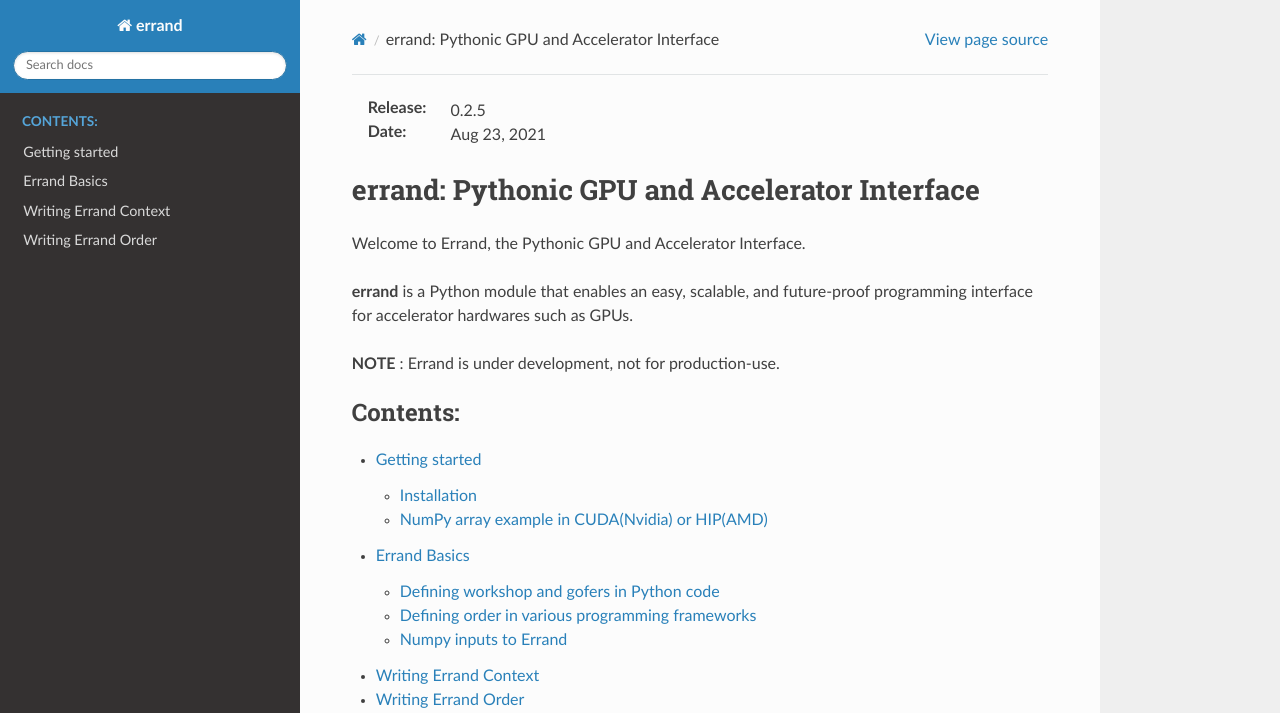
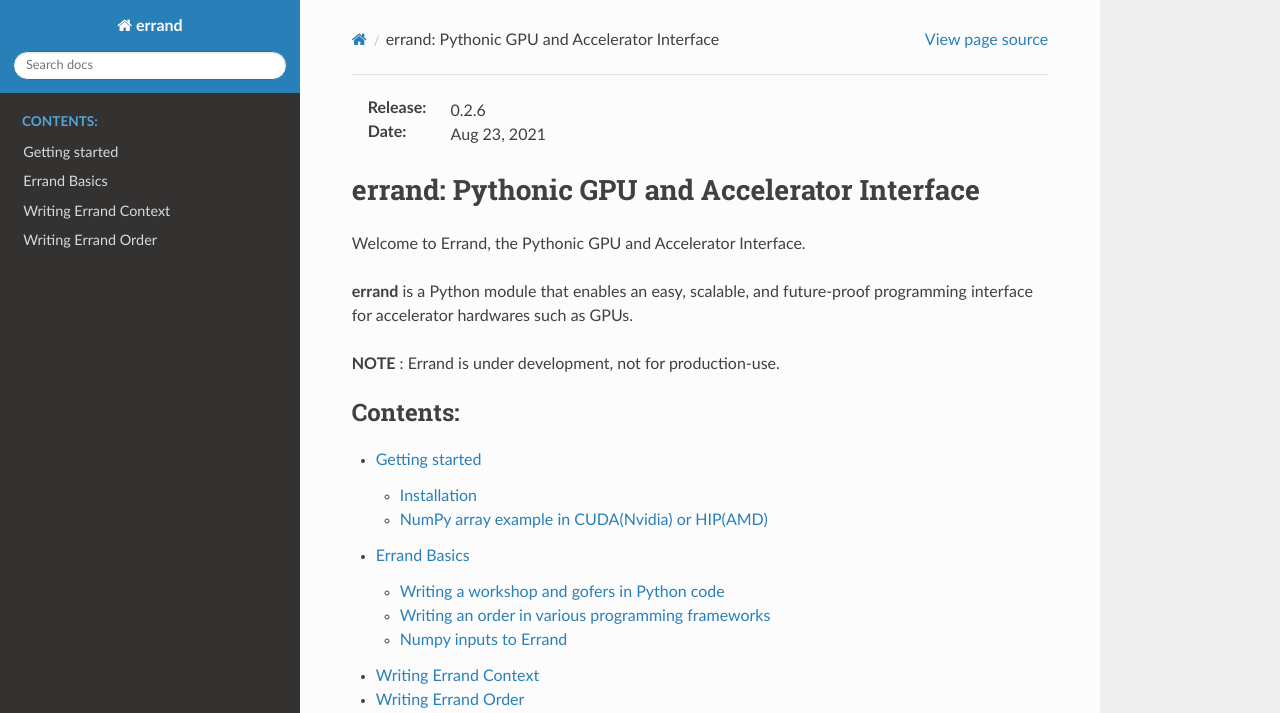
Before and after one commit to grnydawn/errand, a Sphinx documentation site: the page built from doc/source/index.rst, in a window 1280 px wide and 1161 px high. Shown: the top 713 px of the window. Built offline with Sphinx 7.4.7 and the Read the Docs theme 2.0.0, drawn with Linux system fonts in a browser that asks for light colours.

Commit message:
updated doc

```diff
--- a/doc/source/basic.rst
+++ b/doc/source/basic.rst
@@ -4,7 +4,7 @@ Errand Basics
 
 Writing an **errand** has two parts. The first part is to define errand in Python code. More specifically, user defines a workshop(analogous to h/w such as GPU) and gofers(analogous to threads). The second part is to define an order that the gofers run in the workshop.
 
-Defining workshop and gofers in Python code
+Writing a workshop and gofers in Python code
 ===============================================
 
 Following code shows typical way to define a workshop and gofers.
@@ -35,7 +35,7 @@ Errand runs the "errand" asynchronously. Therefore, Errand natually supports ove
 Errand collect output from target machine and populate it to output variable.
 
 
-Defining order in various programming frameworks
+Writing an order in various programming frameworks
 ===================================================
 
 As of this writing, Errand supports Cuda, Hip, OpenAcc(GNU C++), and PThread(GNU C++). More programming frameworks and compilers will be supported.
--- a/doc/source/conf.py
+++ b/doc/source/conf.py
@@ -23,7 +23,7 @@ copyright = '2021, Youngsung Kim'
 author = 'Youngsung Kim'
 
 # The full version, including alpha/beta/rc tags
-release = '0.2.5'
+release = '0.2.6'
 
 
 # -- General configuration ---------------------------------------------------
--- a/setup.py
+++ b/setup.py
@@ -9,7 +9,7 @@ def main():
 
     setup(
         name="errand",
-        version="0.2.5",
+        version="0.2.6",
         description="pythonic excellerator interface",
         long_description="pythonic excellerator interface",
         author="Youngsung Kim",
```
Also changed, not shown: doc/source/intro.rst (+6 -2 lines).
